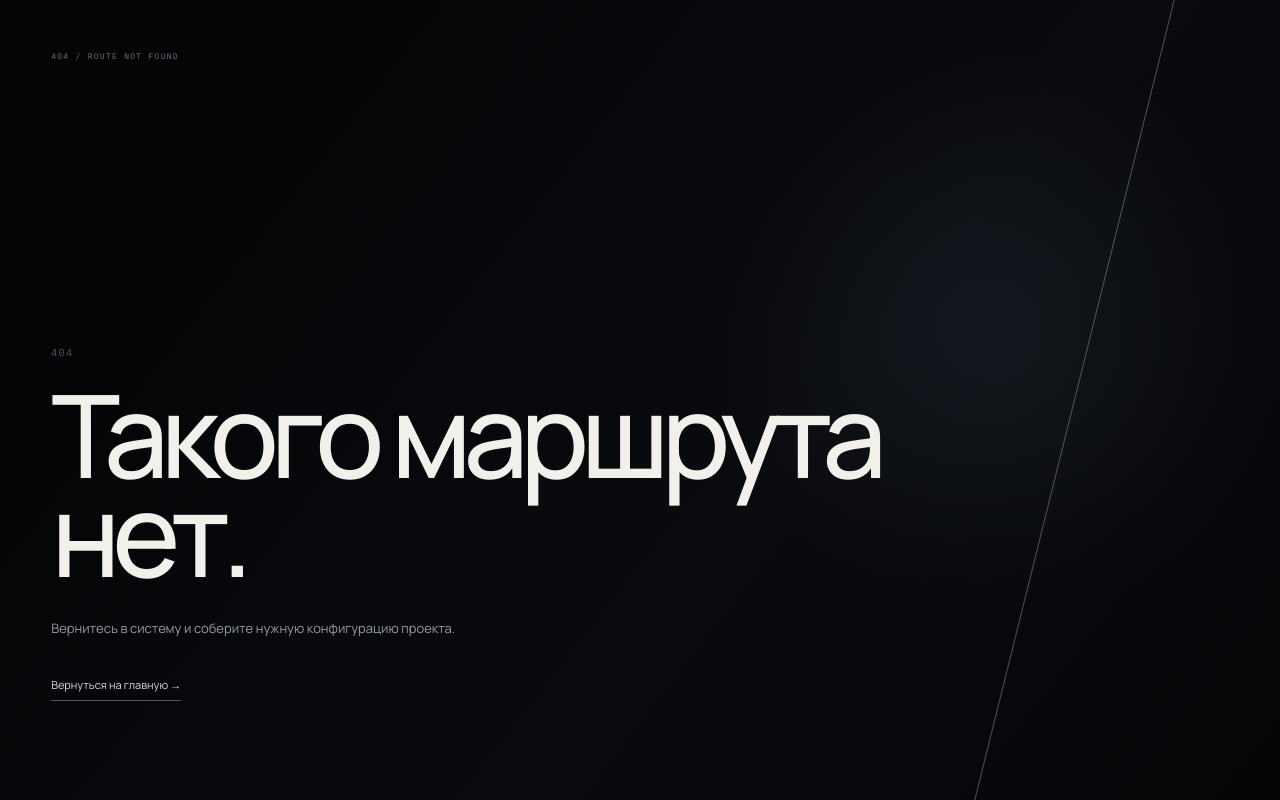
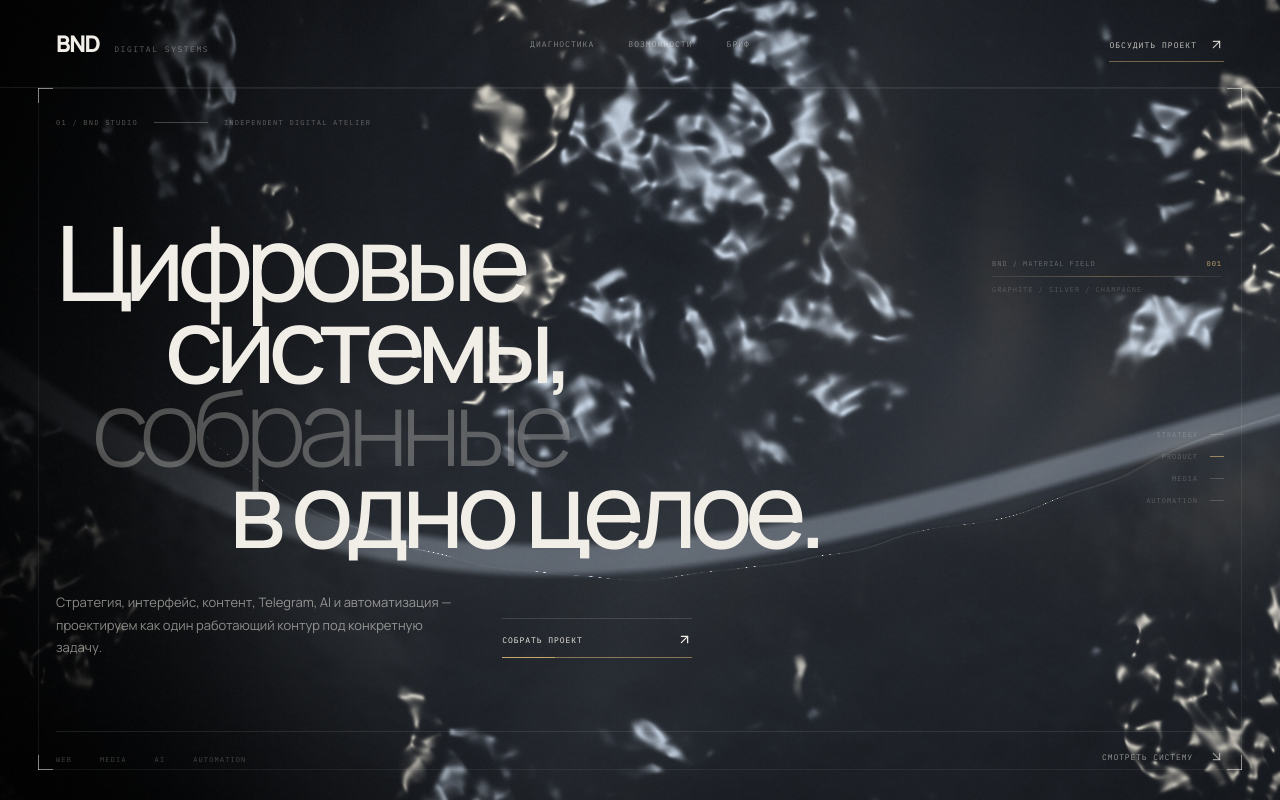
Before and after one commit to konstantin1703/bondarenko.studio, a Next.js app: page /hero-lab in a window 1280 px wide. Before the commit this address had no page. Built offline with nearby package versions, Linux system fonts and the light colour scheme.

Commit message:
Hero Lab: expose isolated browser route

```diff
--- /dev/null
+++ b/app/hero-lab/page.tsx
@@ -0,0 +1,11 @@
+import type { Metadata } from "next";
+import HeroLab from "@/components/hero-lab/HeroLab";
+
+export const metadata: Metadata = {
+  title: "BND Studio — Hero Lab",
+  robots: { index: false, follow: false },
+};
+
+export default function HeroLabPage() {
+  return <HeroLab />;
+}
```
